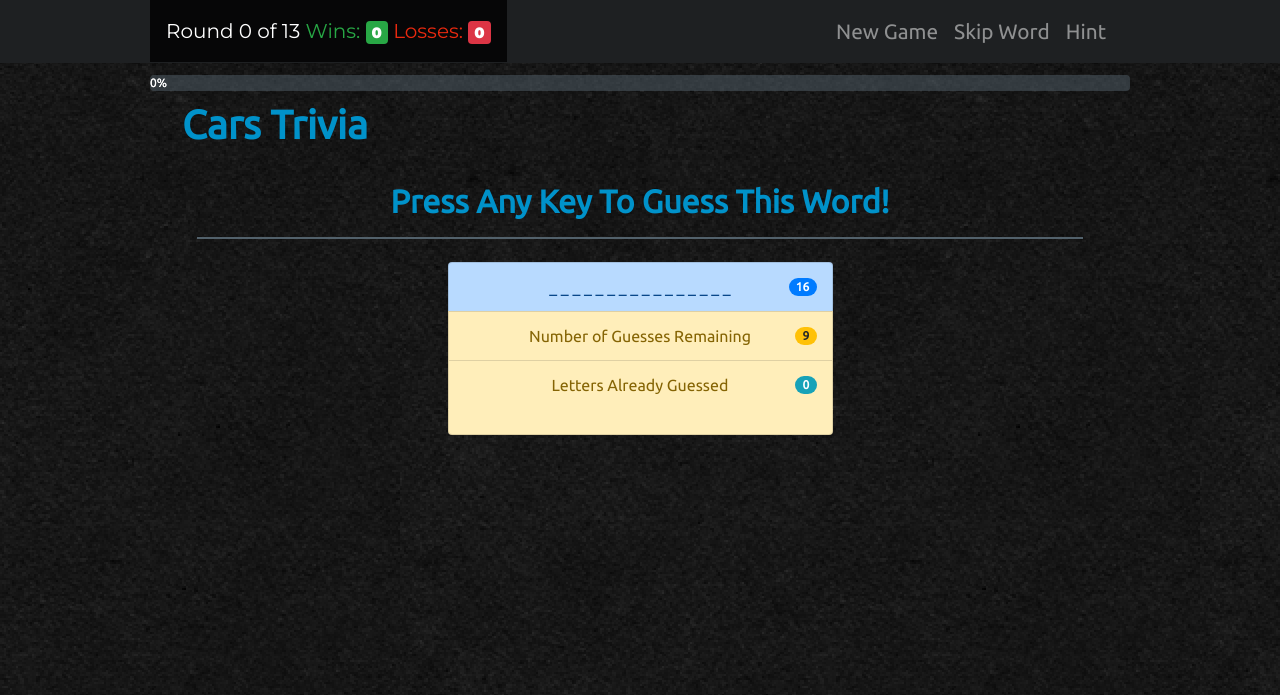
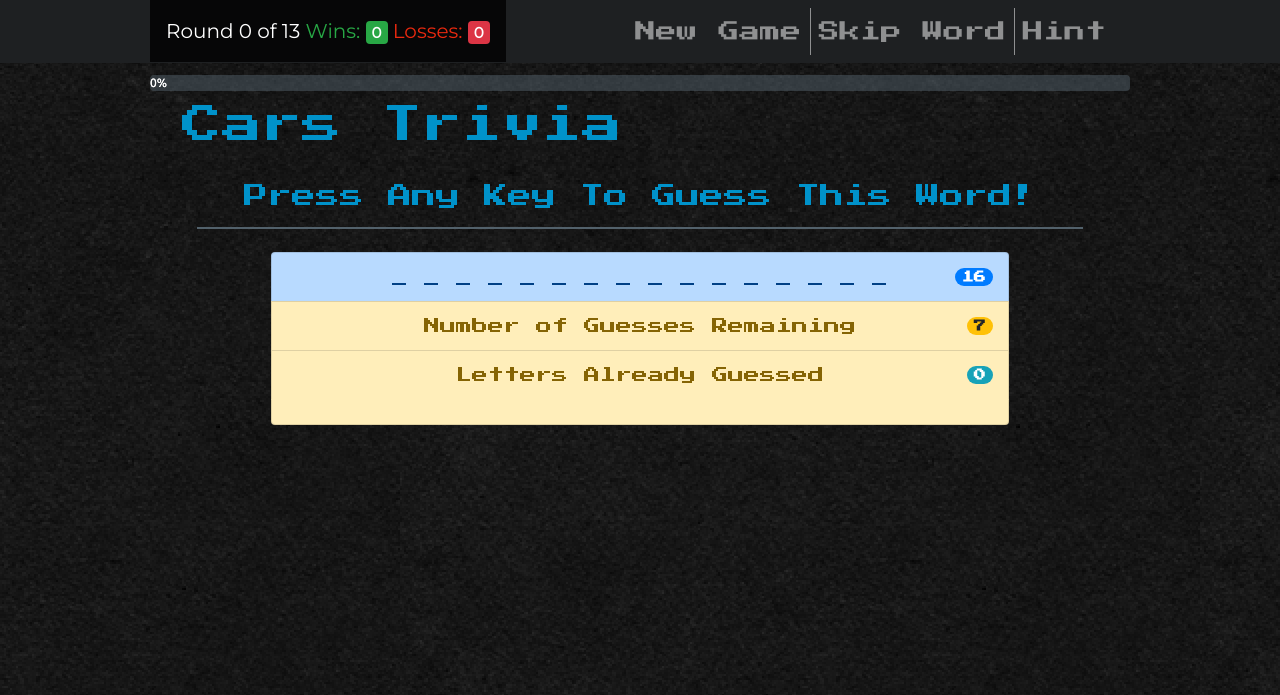
Before and after one commit to ccollins1544/Word-Guess-Game, a plain HTML site: page index.html in a window 1280 px wide. Shown: the top 695 px of the page. Drawn offline with nearby package versions, Linux system fonts and the light colour scheme.

Commit message:
Cleaned up unused code

```diff
--- a/assets/css/style.css
+++ b/assets/css/style.css
@@ -1,7 +1,7 @@
 /**
  * MAIN CSS
  * Author:  Christopher Collins
- * Version: 1.1.1
+ * Version: 2.0
  * License: none (public domain)
  */
 /*------------------------------------------------------
@@ -68,13 +68,15 @@ h3,
 h4,
 h5,
 h6 {
-  font-family: "Ubuntu";
-  font-weight: 900;
+  /* font-family: "Ubuntu"; */
+  /* font-weight: 900; */
+  font-family: 'Press Start 2P', cursive;
   color: var(--accent-text);
 }
 
 body.page-template {
-  font-family: "Ubuntu";
+  /* font-family: "Ubuntu"; */
+  font-family: 'Press Start 2P', cursive;
   color: var(--body-text);
   background: url('../images/black_paper_800x800.png')
 }
@@ -152,6 +154,11 @@ hr {
 #mobile-nav .navbar-nav .nav-link {
   font-size: 1.3em;
   color: rgba(255, 255, 255, .5);
+}
+
+#main-nav .nav-item:nth-child(2){
+  border-left: solid 1px rgba(255, 255, 255, .5);
+  border-right: solid 1px rgba(255, 255, 255, .5);
 }
 
 /* Active Nav Link */
@@ -263,7 +270,7 @@ hr {
 }
 
 #game_stats {
-  max-width: 415px;
+  max-width: 768px;
 }
 
 #game_stats .badge {
@@ -288,6 +295,7 @@ hr {
 }
 
 #game_progress.progress {
+  font-family: "Ubuntu";
   position: absolute;
   left: 0px;
   top: 75px;
--- a/assets/javascript/game.js
+++ b/assets/javascript/game.js
@@ -1,26 +1,12 @@
 /**
  * Game JS
- *
  * @package Word Guess Game
+ * @subpackage WordGuessingGame Class
  * @author Christopher Collins
  * @version 2.0
  * @license none (public domain)
  *
- * ===============[ TABLE OF CONTENTS ]===============
- * 1.0 Backend
- *   1.1 Initalize Variables
- *   1.2 WordGuessingGame Class Declaration
- *
- * A.0 Archived
- *
  *****************************************************/
-/*===============[ 1.0 Backend ]====================*/
-/* 1.1 Initialize Variables
-/*--------------------------------------------------*/
-
-/**
- * 1.2 WordGuessingGame Class Declaration
- */
 class WordGuessingGame {
   // Private Variables
   #defaultWords = [{
@@ -88,7 +74,7 @@ class WordGuessingGame {
   ];
 
   #defaultCategory = "Cars Trivia";
-  #defaultGuesses = 9;
+  #defaultGuesses = 7;
   validKeys = ["a", "b", "c", "d", "e", "f", "g", "h", "i", "j", "k", "l", "m", "n", "o", "p", "q", "r", "s", "t", "u", "v", "w", "x", "y", "z", "1", "2", "3", "4", "5", "6", "7", "8", "9", "0"];
 
   // Game Properties
@@ -172,7 +158,7 @@ class WordGuessingGame {
     this.words = this.words.concat(this.previousWords);
 
     this.previousWords = []; // Words already played
-    this.lettersGuest = []
+    this.lettersGuest = [];
     this.currentWordLetters = [];
     this.currentWordObject = {};
     this.the_word = []; // This represents the letters guessed and blanks "_"
@@ -478,114 +464,4 @@ class WordGuessingGame {
 
     return;
   }
-}
-
-/*===============[ A.0 Archived ]===================*/
-/*
-var BreakException = {};
-try{
-  some_words.forEach(function(element){
-    if(!Array.isArray(element)){
-      console.log("NOT THIS TIME");
-      throw BreakException;
-    }
-
-  });
-}catch(e){
-  if( e !== BreakException ) throw e;
-}
-
-class something_cool {
-
-  constructor(){
-    this.parameters = arguments.length;
-    this.stuff = arguments;
-
-    var pre_tiers = [];    // Sets
-    var parent_array = []; // array per set
-
-    for(var i=0; i < arguments.length; i++){
-
-      if(Array.isArray(arguments[i])){
-        console.log("ARRAY DETECTED");
-
-        if(this.is_multi_array(arguments[i]) ){
-          console.log("MULTI ARRAY DETECTED");
-
-          arguments[i].forEach(function(el){
-            console.log(el);
-          });
-
-        }else if(Object.prototype.toString.call(arguments[i])){
-          console.log("OBJECT DETECTED");
-
-          for(const [key, value] of Object.entries(arguments[i])){
-            console.log(key, value);
-          }
-
-        }else{
-          parent_array = parent_array.concat(arguments[i]);
-          console.log("yo",parent_array);
-        }
-
-      }else if(! isNaN(arguments[i]) ){
-        console.log("NUMBER DETECTED", arguments[i]);
-        parent_array['number'] = arguments[i];
-        console.log("foo",parent_array);
-      }
-
-      if(i%2 == 0 ){ // NEW TIER SET...EVERY 2s
-        pre_tiers.concat(parent_array);
-        console.log("PRE THIS",pre_tiers);
-        parent_array = []; // RESET ARRAY
-      }
-    } // END for Loop on Arguments
-    console.log("PRE TIERS");
-    console.log(pre_tiers);
-    pre_tiers.forEach(function(ti) {
-      console.log(ti);
-    });
-
-  } // END constructor
-
-  is_multi_array(some_array=[],mode="every_key"){
-    var result = false;
-
-    if(Array.isArray(some_array)){
-      if(mode=="first_key_only"){
-
-      }else if(mode=="every_key"){
-        result = true;
-
-        var BreakException = {};
-        try{
-          some_array.forEach(function(element){
-            console.log("TYPE:", typeof element);
-
-            if(!Array.isArray(element)){
-
-              result = false;
-              throw BreakException;
-
-            } // IF NOT ARRAY
-
-          });
-        }catch(e){
-          if( e !== BreakException ) throw e;
-        }
-
-      }else if(mode=="at_least_one_key"){
-
-      }
-    } // END isArray
-
-    return result;
-  } // END is_multi_array
-
-}
-
-var cool = new something_cool(some_words, 11, letters, 99);
-var cool = new something_cool(some_words, 99);
-console.log("parameters", cool.parameters);
-console.log("stuff",cool.stuff);
-*/
+} // END WordGuessingGame Class
--- a/index.html
+++ b/index.html
@@ -11,12 +11,12 @@
   <title>Word Guess Game</title>
 
   <!-- Google Fonts -->
-  <link href="https://fonts.googleapis.com/css?family=Montserrat:400,900|Ubuntu" rel="stylesheet">
+  <link href="https://fonts.googleapis.com/css?family=Montserrat|Press+Start+2P|Ubuntu&display=swap" rel="stylesheet">
 
   <!-- CSS Stylesheets / Boostrap CSS -->
   <link rel="stylesheet" href="https://stackpath.bootstrapcdn.com/bootstrap/4.3.1/css/bootstrap.min.css"
     integrity="sha384-ggOyR0iXCbMQv3Xipma34MD+dH/1fQ784/j6cY/iJTQUOhcWr7x9JvoRxT2MZw1T" crossorigin="anonymous">
-  <link rel="stylesheet" href="assets/css/style.css?v=1.1.1">
+  <link rel="stylesheet" href="assets/css/style.css?v=2.0">
 
   <!-- Font Awesome -->
   <script src="https://kit.fontawesome.com/fece22d596.js"></script>
@@ -57,33 +57,6 @@
           </ul>
         </div>
       </nav><!-- #main-nav -->
-
-      <!-- Mobile Navbar
-      <div class="pos-f-t navbar-dark" id="mobile-nav">
-        <!-- Navbar brand
-        <a class="navbar-brand mb-0 h1" href="#">Word Guess Game</a>
-
-        <nav class="navbar navbar-dark bg-dark">
-          <button class="navbar-toggler" type="button" data-toggle="collapse" data-target="#navbarToggleMenu"
-            aria-controls="navbarToggleMenu" aria-expanded="false" aria-label="Toggle navigation">
-            <span class="navbar-toggler-icon"></span>
-          </button>
-        </nav>
-
-        <div class="collapse navbar-collapse" id="navbarToggleMenu">
-          <div class="bg-dark p-3">
-            <ul class="navbar-nav mr-auto">
-              <li class="nav-item active">
-                <a class="nav-link" href="index.html">Home</a>
-              </li>
-              <!-- <li class="nav-item">
-                <a class="nav-link" href="#"></a>
-              </li>
-            </ul>
-          </div><!-- .bg-dark
-        </div><!-- #navbarToggleMenu
-      </div> #mobile-nav -->
-
     </div><!-- .container -->
   </header><!-- #main-header -->
 
@@ -95,7 +68,7 @@
         alt="Responsive image">
       <div class="container">
         <div class="row first-row">
-          <h2 class="mx-auto">Press Any Key To Guess This Word!</h2>
+          <h4 class="mx-auto">Press Any Key To Guess This Word!</h4>
         </div>
         <hr />
         <div class="row">
@@ -166,7 +139,7 @@
   </footer><!-- #main-footer -->
 
   <!-- GAME JS -->
-  <script src="assets/javascript/game.js?v=1.3" type="text/javascript"></script>
+  <script src="assets/javascript/game.js?v=2.0" type="text/javascript"></script>
   <script type="text/javascript">
     const ThisGame = new WordGuessingGame();
   </script>
```
